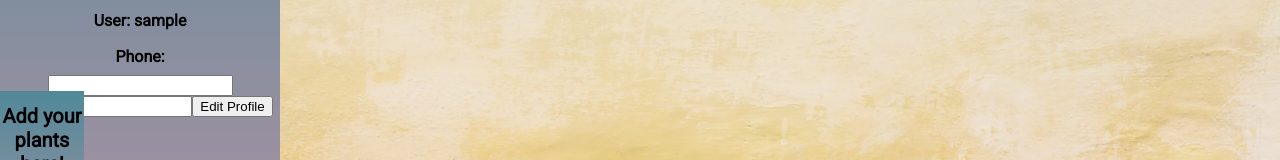
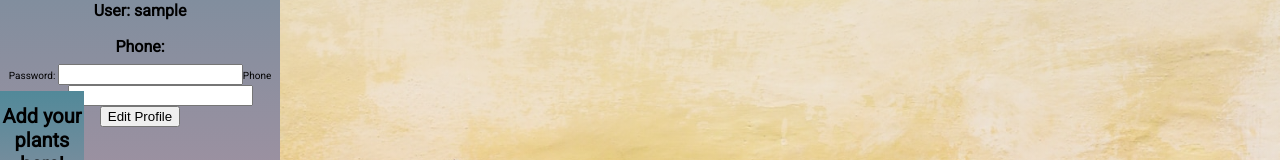
Before and after one commit to Water-MyPlants/FRONT-END, a React (Create React App) app: page /plants in a window 1280 px wide. Shown: the part 309-469 px from the top of the page. Built offline with nearby package versions, Linux system fonts and the light colour scheme; no server answers; sample sign-in values are in the browser's storage.

Commit message:
input label

```diff
--- a/src/components/ProfileCard.js
+++ b/src/components/ProfileCard.js
@@ -25,12 +25,14 @@ const ProfileCard = ({
       <h3 className="profile-username">User: {username}</h3>
       <h3 className="profile-phonenumber">Phone: {phoneNumber}</h3>{" "}
       <div>
+        <label>Password: </label>
         <input
           type="password"
           name="password"
           value={password}
           onChange={e => setPassword(e.target.value)}
         />
+        <label>Phone Number: </label>
         <input
           type="text"
           name="phoneNumber"
--- a/src/state/actionCreators.js
+++ b/src/state/actionCreators.js
@@ -16,6 +16,7 @@ export const userSignUpRequest = userData => dispatch => {
 };
 
 export const attemptLogin = (login, history) => dispatch => {
+  console.log(login)
   axios
     .post(loginApi, login)
     .then(({ data }) => {
```
